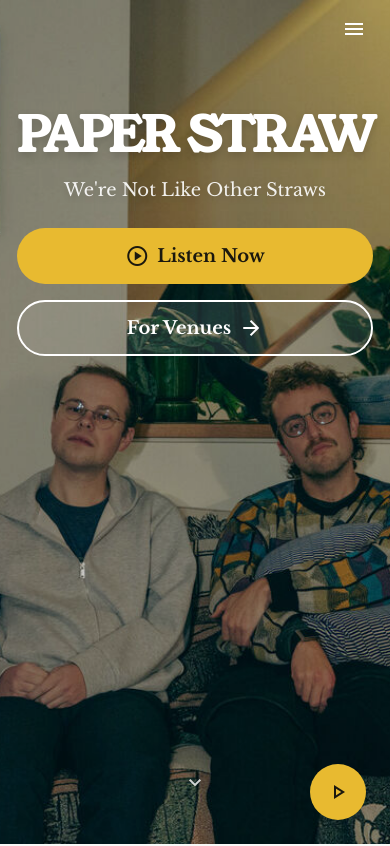
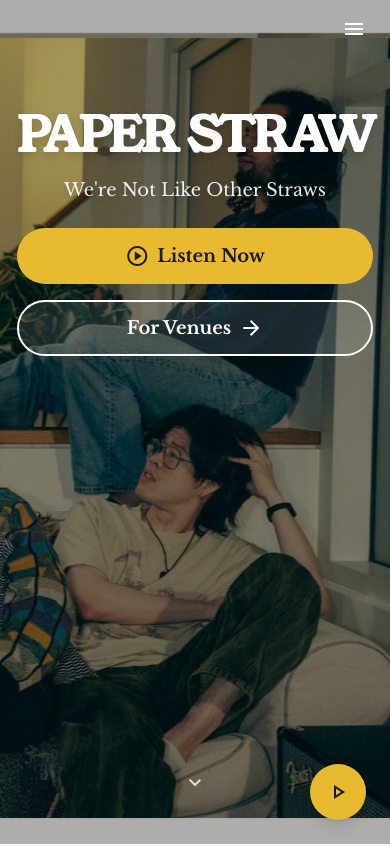
Before and after one commit to zkysar/paperstraw-website, a React (Vite) app: page / in a window 390 px wide. Shown: the top 846 px of the page. Built offline with nearby package versions, Linux system fonts and the light colour scheme.

Commit message:
feat: implement mobile face zoom with edge clamping and full collection support

```diff
--- a/data/content.ts
+++ b/data/content.ts
@@ -96,6 +96,52 @@ export const bandPhotos = [
     '/assets/press/band-photo-3.jpg',
 ];
 
+export const faceCoordinates: Record<string, { x: number, y: number }[]> = {
+    "/assets/press/band-photo-6.jpg": [
+        { "x": 59.74, "y": 50.87 },
+        { "x": 82.49, "y": 56.66 },
+        { "x": 21.55, "y": 46.53 }
+    ],
+    "/assets/press/band-photo-5.jpg": [
+        { "x": 23.48, "y": 49.63 },
+        { "x": 60.16, "y": 52.11 },
+        { "x": 75.74, "y": 19.65 },
+        { "x": 50.64, "y": 32.68 }
+    ],
+    "/assets/press/band-photo-2.jpg": [
+        { "x": 80.56, "y": 55.22 },
+        { "x": 50.64, "y": 32.47 },
+        { "x": 89.11, "y": 14.89 }
+    ],
+    "/assets/press/band-photo-9.jpg": [
+        { "x": 40.58, "y": 52.53 },
+        { "x": 60.57, "y": 50.67 },
+        { "x": 90.21, "y": 14.68 }
+    ],
+    "/assets/press/band-photo-7.jpg": [
+        { "x": 39.34, "y": 50.87 },
+        { "x": 82.63, "y": 56.04 }
+    ],
+    "/assets/press/band-photo-4.jpg": [
+        { "x": 89.8, "y": 15.1 },
+        { "x": 41.82, "y": 51.7 },
+        { "x": 19.9, "y": 46.32 }
+    ],
+    "/assets/press/band-photo-8.jpg": [
+        { "x": 83.46, "y": 56.87 },
+        { "x": 59.47, "y": 51.7 },
+        { "x": 90.35, "y": 15.1 }
+    ],
+    "/assets/press/band-photo-1.jpg": [
+        { "x": 23.48, "y": 45.5 },
+        { "x": 64.71, "y": 50.87 },
+        { "x": 80.15, "y": 55.63 },
+        { "x": 84.42, "y": 16.34 },
+        { "x": 51.33, "y": 33.71 },
+        { "x": 41.68, "y": 51.29 }
+    ]
+};
+
 export const upcomingShows: Show[] = [];
 
 export const previousShows: Show[] = [
--- a/pages/Home.tsx
+++ b/pages/Home.tsx
@@ -4,7 +4,7 @@ import Navbar from '../components/Navbar';
 import { Show } from '../types';
 import { useAudio } from '../context/AudioContext';
 
-import { releases, bandPhotos, upcomingShows, previousShows, Release } from '../data/content';
+import { releases, bandPhotos, faceCoordinates, upcomingShows, previousShows, Release } from '../data/content';
 
 // Helper for scheduling text
 const getSchedulingText = () => {
@@ -16,18 +16,26 @@ const getSchedulingText = () => {
 };
 
 const Home: React.FC = () => {
+    // Desktop State
     const [currentImageIndex, setCurrentImageIndex] = useState(0);
     const [previousImageIndex, setPreviousImageIndex] = useState(0);
+
+    // Mobile State
+    const [mobileImage, setMobileImage] = useState<string | null>(null);
+    const [mobileFaceIndex, setMobileFaceIndex] = useState(0);
+    const [previousMobileFaceIndex, setPreviousMobileFaceIndex] = useState(0);
+
     const [selectedRelease, setSelectedRelease] = useState<string | null>(null);
     const { playTrack, currentTrack, isPlaying, togglePlay } = useAudio();
 
+    // Initialize Mobile Image (One time on mount)
     useEffect(() => {
-        const interval = setInterval(() => {
-            setPreviousImageIndex(currentImageIndex);
-            setCurrentImageIndex((prev) => (prev + 1) % bandPhotos.length);
-        }, 5000);
-        return () => clearInterval(interval);
-    }, [currentImageIndex]);
+        if (bandPhotos.length > 0) {
+            // Pick a random image from the full collection
+            const randomImage = bandPhotos[Math.floor(Math.random() * bandPhotos.length)];
+            setMobileImage(randomImage);
+        }
+    }, []);
 
     const handleReleaseClick = (releaseId: string) => {
         setSelectedRelease(selectedRelease === releaseId ? null : releaseId);
@@ -46,6 +54,7 @@ const Home: React.FC = () => {
 
     const selectedReleaseData = releases.find(r => r.id === selectedRelease);
 
+    // Desktop Slideshow Effect
     useEffect(() => {
         const interval = setInterval(() => {
             setPreviousImageIndex(currentImageIndex);
@@ -54,6 +63,59 @@ const Home: React.FC = () => {
         return () => clearInterval(interval);
     }, [currentImageIndex]);
 
+    // Mobile Face Cycling Effect (Cross-Fade style)
+    useEffect(() => {
+        if (!mobileImage) return;
+
+        // Use the full bandPhotos collection
+        const faces = faceCoordinates[mobileImage] || [{ x: 50, y: 50 }]; // Fallback to center
+
+        const interval = setInterval(() => {
+            if (mobileFaceIndex < faces.length - 1) {
+                // Just move to next face in current image
+                setPreviousMobileFaceIndex(mobileFaceIndex);
+                setMobileFaceIndex(prev => prev + 1);
+            } else {
+                // Move to next image in the full bandPhotos collection
+                const currentImgIndex = bandPhotos.indexOf(mobileImage);
+                const nextImgIndex = (currentImgIndex + 1) % bandPhotos.length;
+                const nextImage = bandPhotos[nextImgIndex];
+
+                setPreviousMobileFaceIndex(mobileFaceIndex);
+                setMobileImage(nextImage);
+                setMobileFaceIndex(0);
+            }
+        }, 4000); // 4 seconds per face
+
+        return () => clearInterval(interval);
+    }, [mobileImage, mobileFaceIndex]);
+
+
+
+    // Helper to get mobile background styles
+    const getMobileFaceStyle = (faceIndex: number) => {
+        if (!mobileImage) return {};
+        const faces = faceCoordinates[mobileImage] || [{ x: 50, y: 50 }];
+        const face = faces[faceIndex] || faces[0];
+
+        const zoom = 3; // Corresponds to backgroundSize: '300%'
+
+        // CSS percentage background-position math to CENTER a coordinate:
+        // p = (target_coordinate_percent * zoom - 50) / (zoom - 1)
+        let posX = (face.x * zoom - 50) / (zoom - 1);
+        let posY = (face.y * zoom - 50) / (zoom - 1);
+
+        // CLAMP to 0-100 to prevent edge gaps
+        posX = Math.max(0, Math.min(100, posX));
+        posY = Math.max(0, Math.min(100, posY));
+
+        return {
+            backgroundImage: `url('${mobileImage}')`,
+            backgroundPosition: `${posX}% ${posY}%`,
+            backgroundSize: `${zoom * 100}%`,
+        };
+    };
+
     return (
         <div className="min-h-screen bg-background-light dark:bg-background-dark">
             {/* Navbar is now in Layout */}
@@ -61,18 +123,38 @@ const Home: React.FC = () => {
             {/* Hero Section */}
             <section className="relative h-screen w-full flex items-start justify-center overflow-hidden">
                 <div className="absolute inset-0 z-0">
-                    <div className="absolute inset-0 bg-black/20 z-10"></div>
-                    {/* Previous image - stays visible underneath */}
+                    <div className="absolute inset-0 bg-black/30 z-10"></div>
+
+                    {/* DESKTOP View (> md) */}
+                    <div className="hidden md:block w-full h-full relative">
+                        {/* Previous image */}
                         <div
                             className="absolute inset-0 w-full h-full bg-cover bg-center bg-no-repeat transform-gpu will-change-transform"
                             style={{ backgroundImage: `url('${bandPhotos[previousImageIndex]}')` }}
                         ></div>
-                    {/* Current image - fades in on top */}
+                        {/* Current image */}
                         <div
                             key={currentImageIndex}
                             className="absolute inset-0 w-full h-full bg-cover bg-center bg-no-repeat animate-fade-in transform-gpu will-change-transform"
                             style={{ backgroundImage: `url('${bandPhotos[currentImageIndex]}')` }}
                         ></div>
+                    </div>
+
+                    {/* MOBILE View (< md) */}
+                    <div className="block md:hidden w-full h-full relative overflow-hidden">
+                        {/* Previous Face */}
+                        <div
+                            className="absolute inset-0 w-full h-full bg-no-repeat transition-none will-change-transform"
+                            style={getMobileFaceStyle(previousMobileFaceIndex)}
+                        ></div>
+                        {/* Current Face (Fades In) */}
+                        <div
+                            key={mobileFaceIndex}
+                            className="absolute inset-0 w-full h-full bg-no-repeat animate-fade-in will-change-transform"
+                            style={getMobileFaceStyle(mobileFaceIndex)}
+                        ></div>
+                    </div>
+
                 </div>
 
                 <div className="relative z-20 flex flex-col items-center text-center px-4 max-w-4xl mx-auto pt-28 md:pt-32 animate-fade-in-up">
```
Lines whose indentation alone changed are shown as unchanged.
